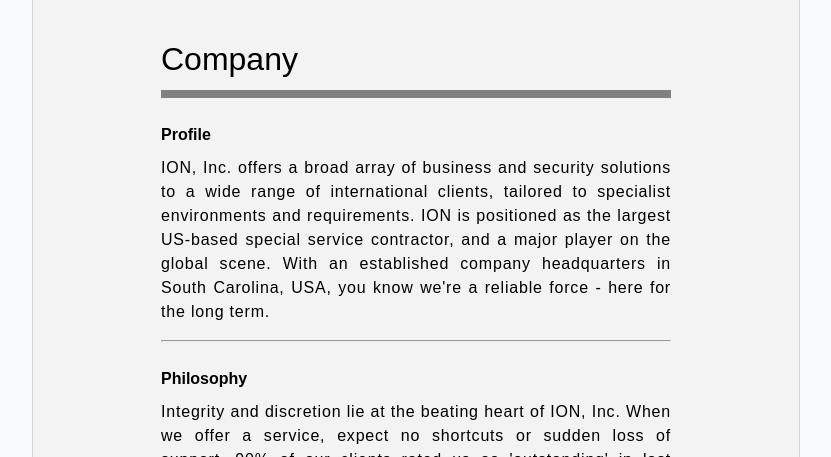
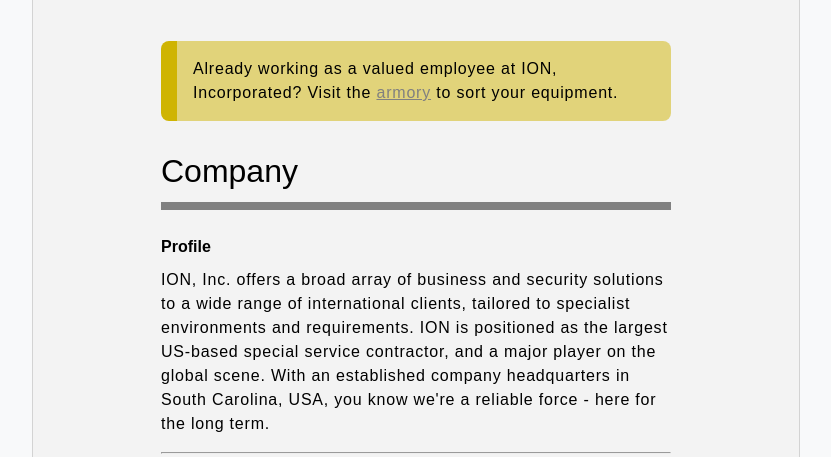
Before and after one commit to happy20421/happy20421.github.io, a plain HTML site: page pages/company.html in a window 1280 px wide. Shown: the part 345-802 px from the top of the page, without its empty margins (224-1055 px from the left). Drawn offline with Linux system fonts and the light colour scheme.

Commit message:
Added link to armory page

```diff
--- a/pages/company.html
+++ b/pages/company.html
@@ -31,6 +31,10 @@
         </nav>
 
         <main>
+            <section class="section-note section-note-yellow">
+                <p>Already working as a valued employee at ION, Incorporated? Visit the <a href="">armory</a> to sort your equipment.</p>
+            </section>
+
             <h1>Company</h1>
 
             <section>
--- a/styles/main.css
+++ b/styles/main.css
@@ -67,7 +67,10 @@ body {
 
 main {
     background-color: rgb(243, 243, 243);
+    overflow-x: auto;
     padding-bottom: 2.75rem;
+    padding-left: 8rem;
+    padding-right: 8rem;
     padding-top: 2.75rem;
 }
 
@@ -76,20 +79,14 @@ h1 {
     padding-bottom: 0.75rem;
     font-size: 2rem;
     font-weight: 100;
-    margin-left: 8rem;
-    margin-right: 8rem;
 }
 
 main hr {
     color: lightgray;
-    margin-left: 8rem;
-    margin-right: 8rem;
 }
 
 main table {
     border-collapse: collapse;
-    margin-left: 8rem;
-    margin-right: 8rem;
     margin-top: 1.75rem;
 }
 
@@ -107,10 +104,38 @@ main table td.table-row-separator {
 section {
     height: auto;
     padding-bottom: 1rem;
-    padding-left: 8rem;
-    padding-right: 8rem;
     padding-top: 1rem;
     width: 100%;
+}
+
+.section-note {
+    border-radius: 0.5rem;
+    margin-bottom: 2rem;
+    padding: 1rem;
+}
+
+.section-note-yellow {
+    background-color: rgba(207, 180, 2, 0.5);
+    border-left: 1rem solid rgb(207, 180, 2);
+}
+
+.section-note-blue {
+    background-color: rgba(3, 54, 255, 0.5);
+    border-left: 1rem solid rgb(3, 54, 255);
+}
+
+.section-note-red {
+    background-color: rgba(255, 2, 102, 0.5);
+    border-left: 1rem solid rgb(255, 2, 102);
+}
+
+.section-note-green {
+    background-color: rgba(39, 174, 96, 0.5);
+    border-left: 1rem solid rgb(39, 174, 96);
+}
+
+.section-note p a {
+    color: gray;
 }
 
 section h2 {
@@ -129,7 +154,6 @@ section h2 {
 section p {
     letter-spacing: 0.05rem;
     line-height: 1.5rem;
-    text-align: justify;
 }
 
 .paragraph-drop-cap {
```
Also changed, not shown: index.html (+4 -0 lines), pages/careers.html (+4 -0 lines), pages/services.html (+4 -0 lines).
